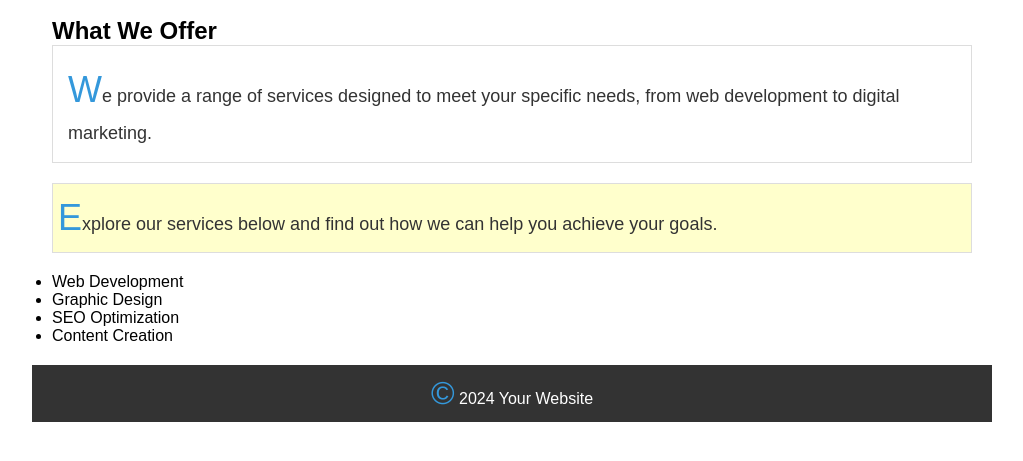
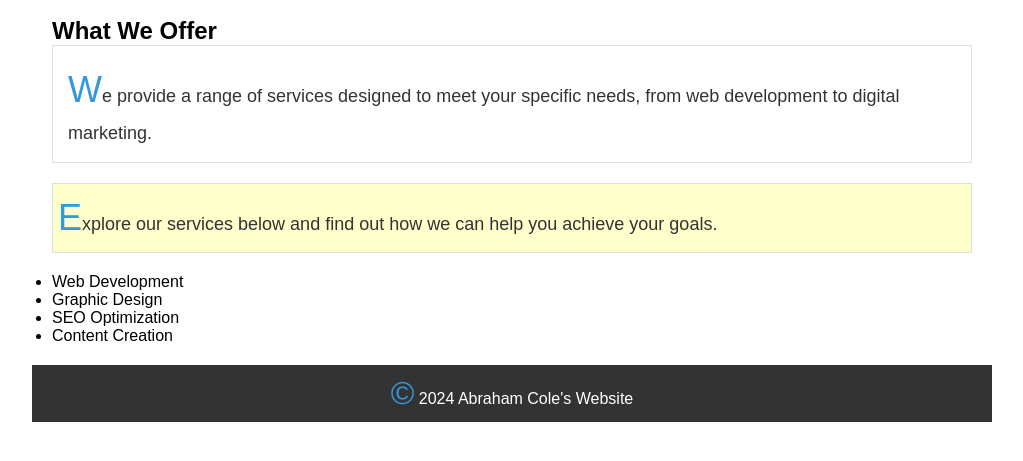
Before and after one commit to acole9/Assignment-CSS-website, a plain HTML site: page services.html in a window 1280 px wide. Shown: the part 123-584 px from the top of the page, without its empty margins (128-1151 px from the left). Drawn offline with Linux system fonts and the light colour scheme; files that its build step writes are made by us from their sources.

Commit message:
Update services.html

```diff
--- a/services.html
+++ b/services.html
@@ -35,7 +35,7 @@
     </main>
 
     <footer>
-        <p>&copy; 2024 Your Website</p>
+        <p>&copy; 2024 Abraham Cole's Website</p>
     </footer>
 
 </body>
```
